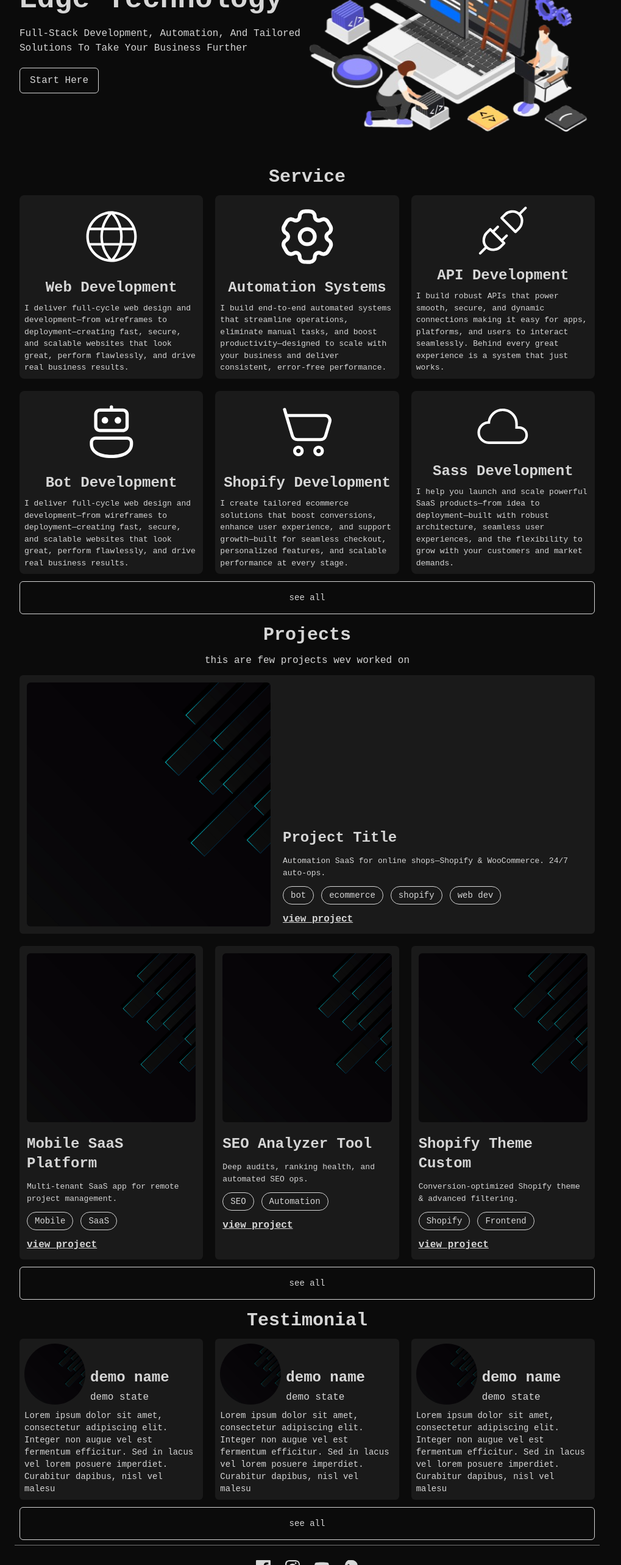
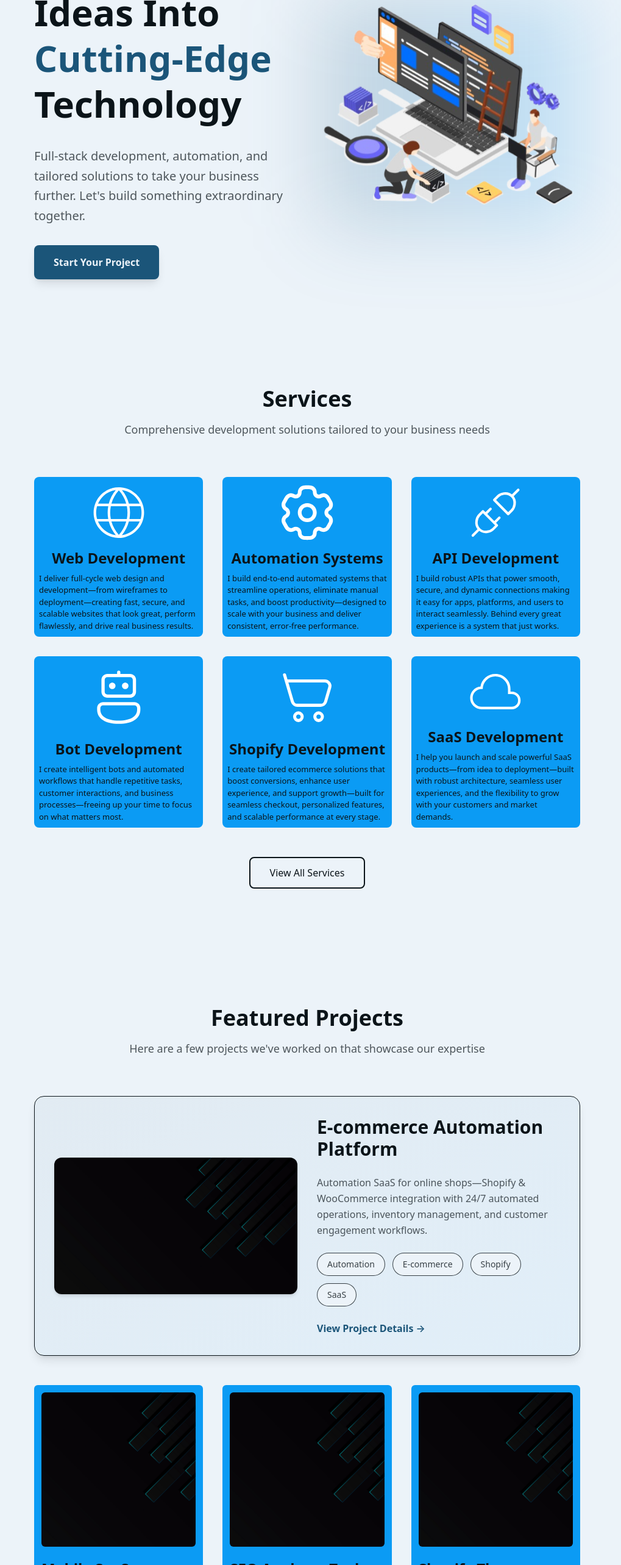
Before and after one commit to mernking/grace, a Next.js app: page / in a window 1280 px wide. Shown: the part 234-2800 px from the top of the page at 61% size, without its empty margins (136-1155 px from the left). Built offline with nearby package versions, Linux system fonts and the light colour scheme.

Commit message:
update : bg update

```diff
--- a/app/globals.css
+++ b/app/globals.css
@@ -1,23 +1,38 @@
 @import "tailwindcss";
 
-@theme {
-  --color-text: #d6d6d6;
-  --color-background: #0b0b0b;
-  --color-primary: #3f3f3f;
-  --color-secondary: #747474;
-  --color-accent: #1a1a1a;
+@media (prefers-color-scheme: light) {
+  :root {
+    --text: #0b1419;
+    --background: #ecf3f9;
+    --primary: #1b5579;
+    --secondary: #65b8ec;
+    --accent: #0b9bf4;
+  }
+}
+@media (prefers-color-scheme: dark) {
+  :root {
+    --text: #e6eff4;
+    --background: #060d12;
+    --primary: #84bfe4;
+    --secondary: #136599;
+    --accent: #0d9af3;
+  }
 }
 
-/* * {
-  padding: 0;
-  margin: 0;
-  box-sizing: border-box;
-} */
+@theme {
+  --color-text: var(--text);
+  --color-background: var(--background);
+  --color-primary: var(--primary);
+  --color-secondary: var(--secoundary);
+  --color-accent: var(--accent);
+}
 
 body {
   background-color: var(--color-background);
   color: var(--color-text);
-  font-family: "Courier New", Courier, monospace;
+  font-family: system-ui, -apple-system, BlinkMacSystemFont, "Segoe UI", Roboto,
+    "Helvetica Neue", Arial, "Noto Sans", sans-serif, "Apple Color Emoji",
+    "Segoe UI Emoji", "Segoe UI Symbol", "Noto Color Emoji";
 }
 
 a {
--- a/components/pages/Home.jsx
+++ b/components/pages/Home.jsx
@@ -8,7 +8,7 @@ export default function HomePage() {
   const serviceData = [
     {
       image: "/service/web.svg",
-      title: "Web development",
+      title: "Web Development",
       alt: "image of website development service",
       content:
         "I deliver full-cycle web design and development—from wireframes to deployment—creating fast, secure, and scalable websites that look great, perform flawlessly, and drive real business results.",
@@ -29,10 +29,10 @@ export default function HomePage() {
     },
     {
       image: "/service/bot.svg",
-      title: "bot development",
+      title: "Bot Development",
       alt: "image of bot development service",
       content:
-        "I deliver full-cycle web design and development—from wireframes to deployment—creating fast, secure, and scalable websites that look great, perform flawlessly, and drive real business results.",
+        "I create intelligent bots and automated workflows that handle repetitive tasks, customer interactions, and business processes—freeing up your time to focus on what matters most.",
     },
     {
       image: "/service/shop.svg",
@@ -43,7 +43,7 @@ export default function HomePage() {
     },
     {
       image: "/service/sass.svg",
-      title: "sass development",
+      title: "SaaS Development",
       alt: "image of sass development service",
       content:
         "I help you launch and scale powerful SaaS products—from idea to deployment—built with robust architecture, seamless user experiences, and the flexibility to grow with your customers and market demands.",
@@ -77,171 +77,255 @@ export default function HomePage() {
   const testimonyData = [
     {
       image: "/demo.png",
-      name: "demo name",
-      country: "demo state",
+      name: "Sarah Johnson",
+      country: "United States",
       comment:
-        "Lorem ipsum dolor sit amet, consectetur adipiscing elit. Integer non augue vel est fermentum efficitur. Sed in lacus vel lorem posuere imperdiet. Curabitur dapibus, nisl vel malesu",
+        "Exceptional work quality and attention to detail. The automation system delivered exceeded our expectations and significantly improved our workflow efficiency.",
     },
     {
       image: "/demo.png",
-      name: "demo name",
-      country: "demo state",
+      name: "Marcus Chen",
+      country: "Singapore",
       comment:
-        "Lorem ipsum dolor sit amet, consectetur adipiscing elit. Integer non augue vel est fermentum efficitur. Sed in lacus vel lorem posuere imperdiet. Curabitur dapibus, nisl vel malesu",
+        "Professional, reliable, and innovative solutions. The API integration was seamless and the documentation was comprehensive. Highly recommend for any technical project.",
     },
     {
       image: "/demo.png",
-      name: "demo name",
-      country: "demo state",
+      name: "Emma Rodriguez",
+      country: "Canada",
       comment:
-        "Lorem ipsum dolor sit amet, consectetur adipiscing elit. Integer non augue vel est fermentum efficitur. Sed in lacus vel lorem posuere imperdiet. Curabitur dapibus, nisl vel malesu",
+        "Outstanding SaaS development expertise. The platform launched on time, within budget, and has been running flawlessly. Great communication throughout the project.",
     },
   ];
 
   return (
-    <div className="w-full flex flex-col">
-      <div className="w-full flex flex-col-reverse md:flex-row p-2">
-        <div className="w-full h-[45vh] capitalize flex flex-col justify-center items-start gap-5">
-          <h1 className="md:text-5xl text-3xl font-bold">
-            transform ideas into cutting edge technology
+    <div className="min-h-screen bg-background">
+      {/* Hero Section */}
+      <section className="max-w-7xl mx-auto px-4 sm:px-6 lg:px-8 py-20">
+        <div className="grid lg:grid-cols-2 gap-12 items-center">
+          <div className="space-y-8">
+            <h1 className="text-4xl md:text-5xl lg:text-6xl font-bold text-text leading-tight">
+              Transform Ideas Into{" "}
+              <span className="text-primary">Cutting-Edge</span> Technology
             </h1>
-          <p>
+            <p className="text-lg md:text-xl text-text/70 leading-relaxed max-w-2xl">
               Full-stack development, automation, and tailored solutions to take
-            your business further
+              your business further. Let's build something extraordinary
+              together.
             </p>
-          <Link
-            className="hover:text-primary w-fit transition cursor-pointer"
-            href={"/contact"}
-          >
-            <button className="border capitalize rounded-md px-4 py-2 cursor-pointer">
-              start here
+            <Link href="/contact">
+              <button className="bg-primary text-background px-8 py-4 rounded-lg font-semibold hover:scale-105 transition-all duration-200 shadow-lg hover:shadow-xl">
+                Start Your Project
               </button>
             </Link>
           </div>
-        <div className="w-full h-fit">
+          <div className="relative">
+            <div className="absolute inset-0 bg-gradient-to-r from-primary/20 to-accent/20 rounded-3xl blur-3xl"></div>
             <Image
-            className="w-full object-center"
-            src={"/home/hero.svg"}
-            alt="hero image"
-            width={100}
-            height={100}
+              className="relative w-full h-auto object-contain"
+              src="/home/hero.svg"
+              alt="Professional development services illustration"
+              width={600}
+              height={500}
+              priority
             />
           </div>
         </div>
-      <div className="w-full flex flex-col gap-3 p-2">
-        <h1 className="font-bold capitalize text-3xl text-center">service</h1>
-        <div className="w-full gap-5 md:hidden grid grid-cols-1 md:grid-cols-3">
+      </section>
+
+      {/* Services Section */}
+      <section className="py-24 bg-secondary/5">
+        <div className="max-w-7xl mx-auto px-4 sm:px-6 lg:px-8">
+          <div className="text-center mb-16">
+            <h2 className="text-3xl md:text-4xl font-bold text-text mb-4">
+              Services
+            </h2>
+            <p className="text-lg text-text/70 max-w-2xl mx-auto">
+              Comprehensive development solutions tailored to your business
+              needs
+            </p>
+          </div>
+
+          {/* Mobile: Show 3 services */}
+          <div className="grid grid-cols-1 md:hidden gap-6 mb-8">
             {serviceData.slice(0, 3).map((data, index) => (
               <ServiceCard key={index} data={data} />
             ))}
           </div>
-        <div className="w-full gap-5 hidden md:grid grid-cols-1 md:grid-cols-3">
+
+          {/* Desktop: Show all services */}
+          <div className="hidden md:grid grid-cols-1 md:grid-cols-2 lg:grid-cols-3 gap-8 mb-12">
             {serviceData.map((data, index) => (
               <ServiceCard key={index} data={data} />
             ))}
           </div>
-        <div className="w-full">
-          <Link href={"/service"}>
-            <button className="w-full py-4 rounded-md border text-sm text-center">
-              see all
+
+          <div className="text-center">
+            <Link href="/service">
+              <button className="border-2 border-secondary text-text px-8 py-3 rounded-lg hover:bg-secondary/10 transition-all duration-200 font-medium">
+                View All Services
               </button>
             </Link>
           </div>
         </div>
-      <div className="w-full flex flex-col gap-3 p-2">
-        <h1 className="font-bold capitalize text-3xl text-center">projects</h1>
-        <p className="text-center">this are few projects wev worked on</p>
-        <div className="w-full flex flex-col gap-5">
-          <div className="w-full flex flex-col md:flex-row gap-5 p-3 bg-accent rounded-md">
+      </section>
+
+      {/* Projects Section */}
+      <section className="py-24">
+        <div className="max-w-7xl mx-auto px-4 sm:px-6 lg:px-8">
+          <div className="text-center mb-16">
+            <h2 className="text-3xl md:text-4xl font-bold text-text mb-4">
+              Featured Projects
+            </h2>
+            <p className="text-lg text-text/70 max-w-2xl mx-auto">
+              Here are a few projects we've worked on that showcase our
+              expertise
+            </p>
+          </div>
+
+          <div className="space-y-12">
+            {/* Featured Project */}
+            <div className="bg-gradient-to-br from-primary/5 to-accent/5 border border-secondary rounded-2xl p-8 shadow-lg hover:shadow-xl transition-all duration-300">
+              <div className="grid md:grid-cols-2 gap-8 items-center">
+                <div className="order-2 md:order-1">
                   <Image
-              className="w-[400px] aspect-square object-center object-cover rounded-md"
-              alt="project image 1"
-              src={"/demo.png"}
-              width={100}
-              height={100}
+                    className="w-full aspect-video object-cover rounded-xl shadow-md"
+                    alt="Featured project showcase"
+                    src="/demo.png"
+                    width={500}
+                    height={300}
                   />
-            <div className="w-full flex flex-col gap-3 justify-end">
-              <h3 className="text-2xl font-bold capitalize">project title</h3>
-              <p className="text-[13px]">
-                Automation SaaS for online shops—Shopify & WooCommerce. 24/7
-                auto-ops.
+                </div>
+                <div className="order-1 md:order-2 space-y-6">
+                  <h3 className="text-2xl md:text-3xl font-bold text-text">
+                    E-commerce Automation Platform
+                  </h3>
+                  <p className="text-text/70 leading-relaxed">
+                    Automation SaaS for online shops—Shopify & WooCommerce
+                    integration with 24/7 automated operations, inventory
+                    management, and customer engagement workflows.
                   </p>
-              <div className="w-full flex flex-wrap gap-3">
-                <button className="border rounded-full px-3 py-1 text-sm">
-                  bot
-                </button>
-                <button className="border rounded-full px-3 py-1 text-sm">
-                  ecommerce
-                </button>
-                <button className="border rounded-full px-3 py-1 text-sm">
-                  shopify
-                </button>
-                <button className="border rounded-full px-3 py-1 text-sm">
-                  web dev
-                </button>
+                  <div className="flex flex-wrap gap-3">
+                    {["Automation", "E-commerce", "Shopify", "SaaS"].map(
+                      (tag) => (
+                        <span
+                          key={tag}
+                          className="bg-background border border-secondary px-4 py-2 rounded-full text-sm font-medium text-text/80"
+                        >
+                          {tag}
+                        </span>
+                      )
+                    )}
                   </div>
-              <div className="w-full">
-                <Link href={"#"}>
-                  <p className="font-bold underline">view project</p>
+                  <Link href="#" className="inline-block">
+                    <span className="text-primary font-semibold hover:underline cursor-pointer">
+                      View Project Details →
+                    </span>
                   </Link>
                 </div>
               </div>
             </div>
-          <div className="w-full md:hidden grid grid-cols-1 md:grid-cols-3 gap-5">
+
+            {/* Other Projects Grid */}
+            <div className="grid grid-cols-1 md:hidden gap-6">
               {projectData.slice(0, 1).map((data, index) => (
                 <ProjectCard key={index} data={data} />
               ))}
             </div>
-          <div className="w-full hidden md:grid grid-cols-1 md:grid-cols-3 gap-5">
+
+            <div className="hidden md:grid grid-cols-1 md:grid-cols-3 gap-8">
               {projectData.map((data, index) => (
                 <ProjectCard key={index} data={data} />
               ))}
             </div>
           </div>
-        <div className="w-full">
-          <Link href={"/projects"}>
-            <button className="w-full py-4 rounded-md border text-sm text-center">
-              see all
+
+          <div className="text-center mt-12">
+            <Link href="/projects">
+              <button className="border-2 border-secondary text-text px-8 py-3 rounded-lg hover:bg-secondary/10 transition-all duration-200 font-medium">
+                View All Projects
               </button>
             </Link>
           </div>
         </div>
-      <div className="w-full flex flex-col gap-3 p-2">
-        <h1 className="font-bold capitalize text-3xl text-center">
-          testimonial
-        </h1>
-        <div className="w-full grid grid-cols-1 md:grid-cols-3 gap-5">
+      </section>
+
+      {/* Testimonials Section */}
+      <section className="py-24 bg-secondary/5">
+        <div className="max-w-7xl mx-auto px-4 sm:px-6 lg:px-8">
+          <div className="text-center mb-16">
+            <h2 className="text-3xl md:text-4xl font-bold text-text mb-4">
+              Client Testimonials
+            </h2>
+            <p className="text-lg text-text/70 max-w-2xl mx-auto">
+              What our clients say about working with us
+            </p>
+          </div>
+
+          <div className="grid grid-cols-1 md:grid-cols-3 gap-8">
             {testimonyData.map((data, index) => (
               <div
                 key={index}
-              className="w-full flex flex-col gap-2 bg-accent p-2 rounded-md"
+                className="bg-background border border-secondary rounded-2xl p-8 shadow-md hover:shadow-lg transition-all duration-300"
               >
-              <div className="w-full flex flex-row gap-2 justify-center items-end">
+                <div className="flex items-center gap-4 mb-6">
                   <Image
-                  className="rounded-full aspect-square object-center object-cover"
+                    className="w-16 h-16 rounded-full object-cover border-2 border-secondary"
                     src={data.image}
-                  width={100}
-                  height={100}
+                    alt={`${data.name} testimonial`}
+                    width={64}
+                    height={64}
                   />
-                <div className="w-full flex flex-col gap-1">
-                  <h1 className="text-2xl font-bold">{data.name}</h1>
-                  <p>{data.country}</p>
+                  <div>
+                    <h4 className="text-lg font-semibold text-text">
+                      {data.name}
+                    </h4>
+                    <p className="text-text/60 text-sm">{data.country}</p>
                   </div>
                 </div>
-              <div className="w-full text-sm">
-                <p>{data.comment}</p>
-              </div>
+                <blockquote className="text-text/80 leading-relaxed italic">
+                  "{data.comment}"
+                </blockquote>
               </div>
             ))}
           </div>
-        <div className="w-full">
-          <Link href={"/testimonial"}>
-            <button className="w-full py-4 rounded-md border text-sm text-center">
-              see all
+
+          <div className="text-center mt-12">
+            <Link href="/testimonial">
+              <button className="border-2 border-secondary text-text px-8 py-3 rounded-lg hover:bg-secondary/10 transition-all duration-200 font-medium">
+                Read More Reviews
+              </button>
+            </Link>
+          </div>
+        </div>
+      </section>
+
+      {/* CTA Section */}
+      <section className="py-24">
+        <div className="max-w-4xl mx-auto px-4 sm:px-6 lg:px-8 text-center">
+          <div className="bg-gradient-to-r from-primary/10 to-accent/10 border border-secondary rounded-2xl p-12">
+            <h2 className="text-3xl md:text-4xl font-bold text-text mb-6">
+              Ready to Transform Your Ideas?
+            </h2>
+            <p className="text-lg text-text/70 mb-8 max-w-2xl mx-auto">
+              Let's discuss your project and create something amazing together.
+              Get started with a free consultation today.
+            </p>
+            <div className="flex flex-col sm:flex-row gap-4 justify-center">
+              <Link href="/contact">
+                <button className="bg-primary text-background px-8 py-4 rounded-lg font-semibold hover:scale-105 transition-all duration-200 shadow-lg">
+                  Start Your Project
+                </button>
+              </Link>
+              <Link href="/portfolio">
+                <button className="border-2 border-secondary text-text px-8 py-4 rounded-lg hover:bg-secondary/10 transition-all duration-200 font-medium">
+                  View Portfolio
                 </button>
               </Link>
             </div>
           </div>
         </div>
+      </section>
+    </div>
   );
 }
```
Lines whose indentation alone changed are shown as unchanged.
